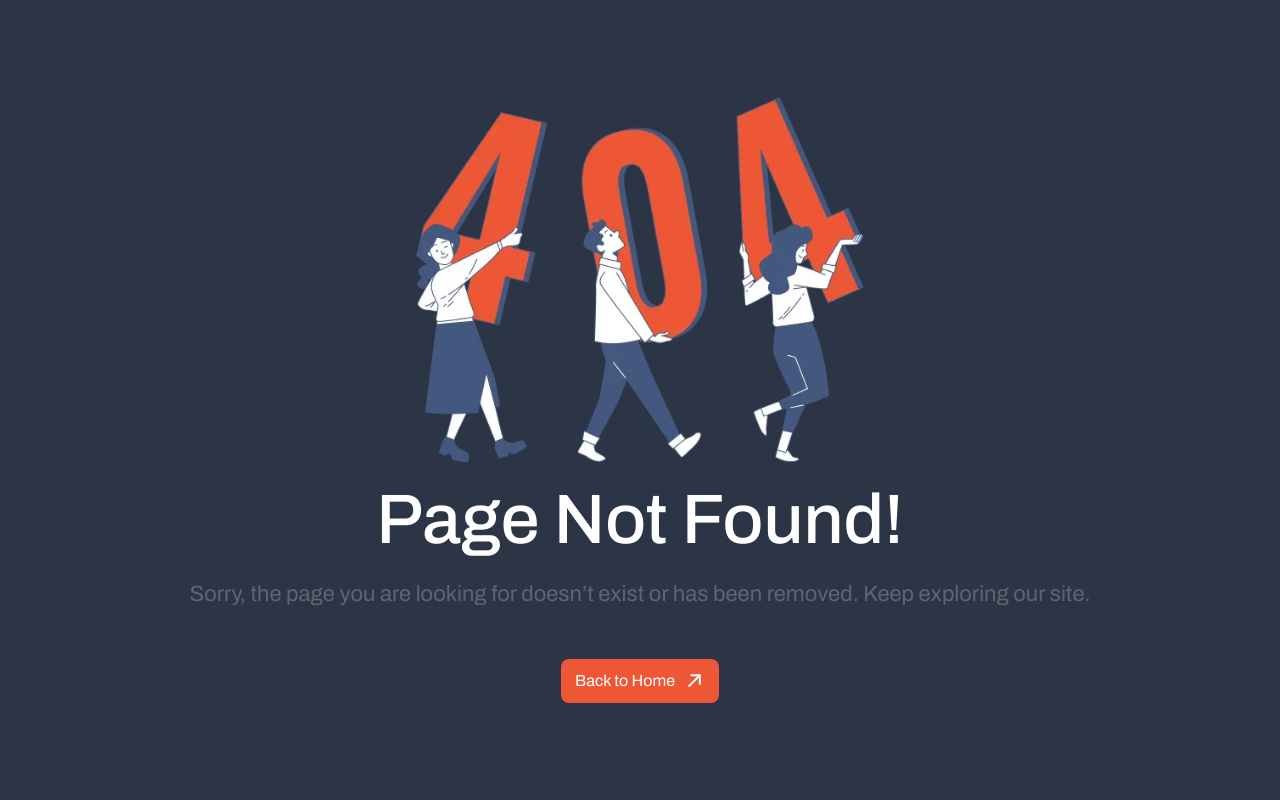
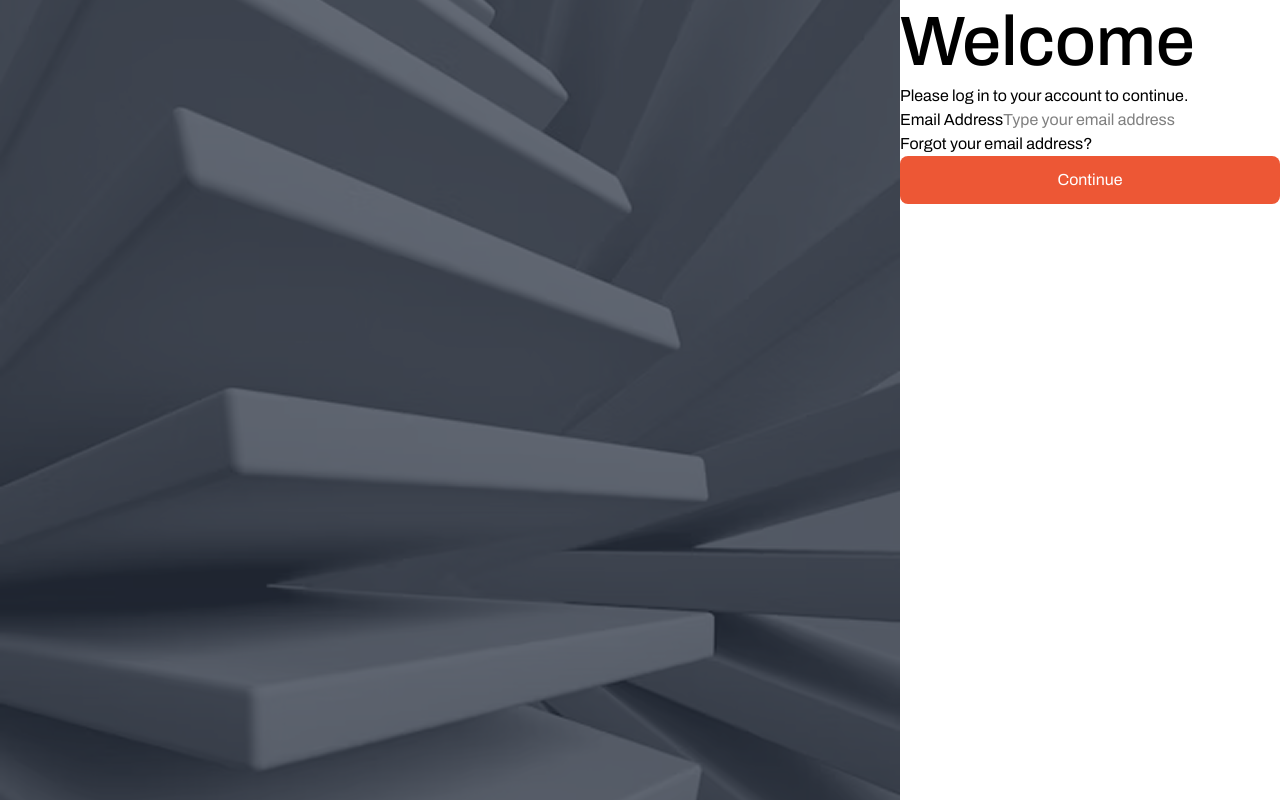
Before and after one commit to shiko-grupp1/shiko-webapp, a Next.js app: page /welcome in a window 1280 px wide. Before the commit this address had no page. Shown: the top 800 px of the page. Built offline with nearby package versions, Linux system fonts and the light colour scheme.

Commit message:
wip: beginning of UI for Auth form

```diff
--- /dev/null
+++ b/src/app/(public)/welcome/page.tsx
@@ -0,0 +1,26 @@
+import { Button } from "@/app/components/shared/Button/Button";
+import Link from "next/link";
+
+export default function Welcome() {
+  return (
+    <section className="grid grid-cols-[auto_1fr]">
+      <div className="relative">
+        <img aria-hidden="true" src="/images/signin_image.png" />
+        <img className="absolute" src="/images/shikologo-white.png" alt="Shiko logo" />
+      </div>
+      <div>
+        <h1 className="body-70">Welcome</h1>
+        <p>Please log in to your account to continue.</p>
+
+        <form>
+          <div>
+            <label>Email Address</label>
+            <input type="text" placeholder="Type your email address" />
+          </div>
+          <Link href={"/welcome"}>Forgot your email address?</Link>
+          <Button size="large">Continue</Button>
+        </form>
+      </div>
+    </section>
+  );
+}
```
Also changed, not shown: public/images/shikologo-white.png (added), public/images/signin_image.png (added).
